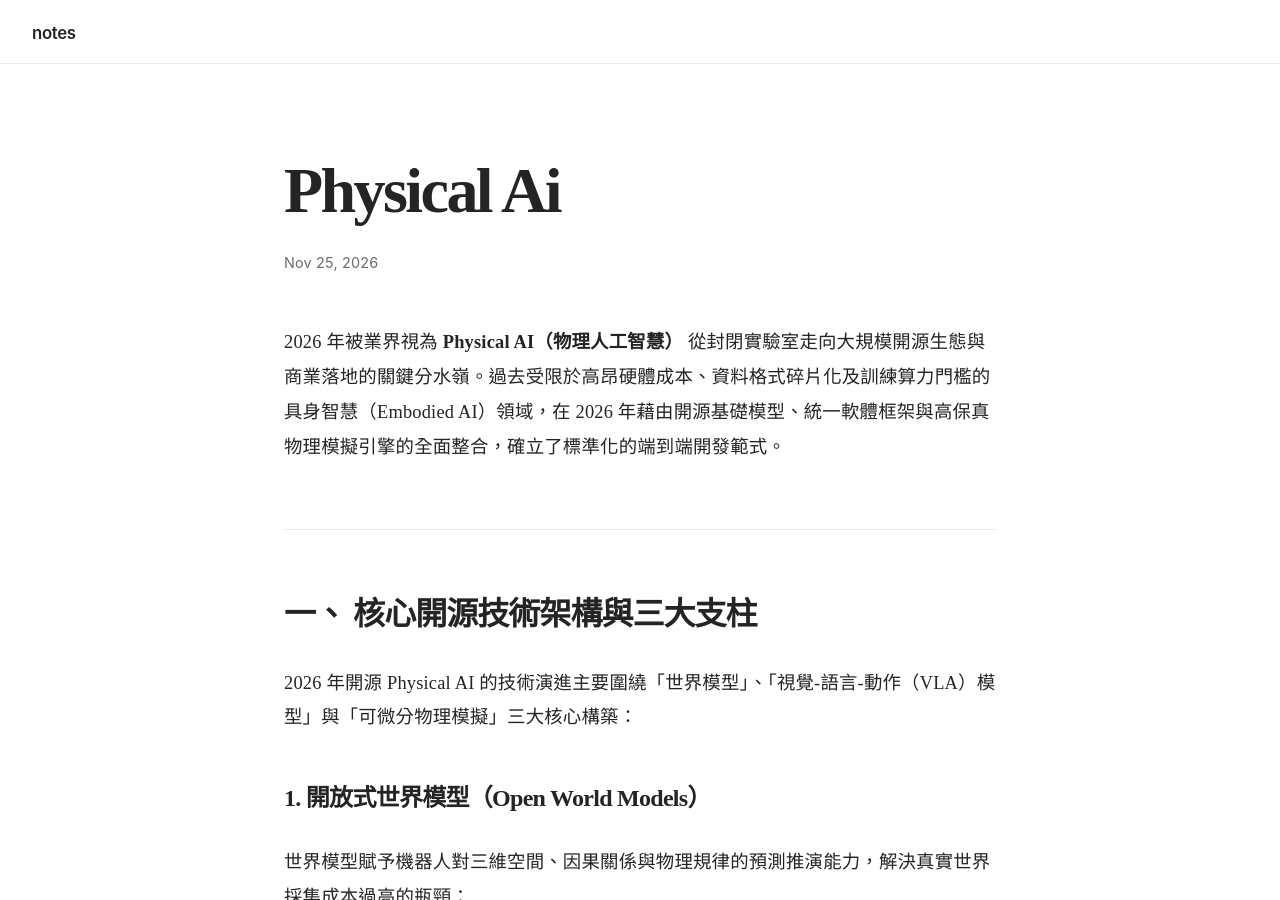
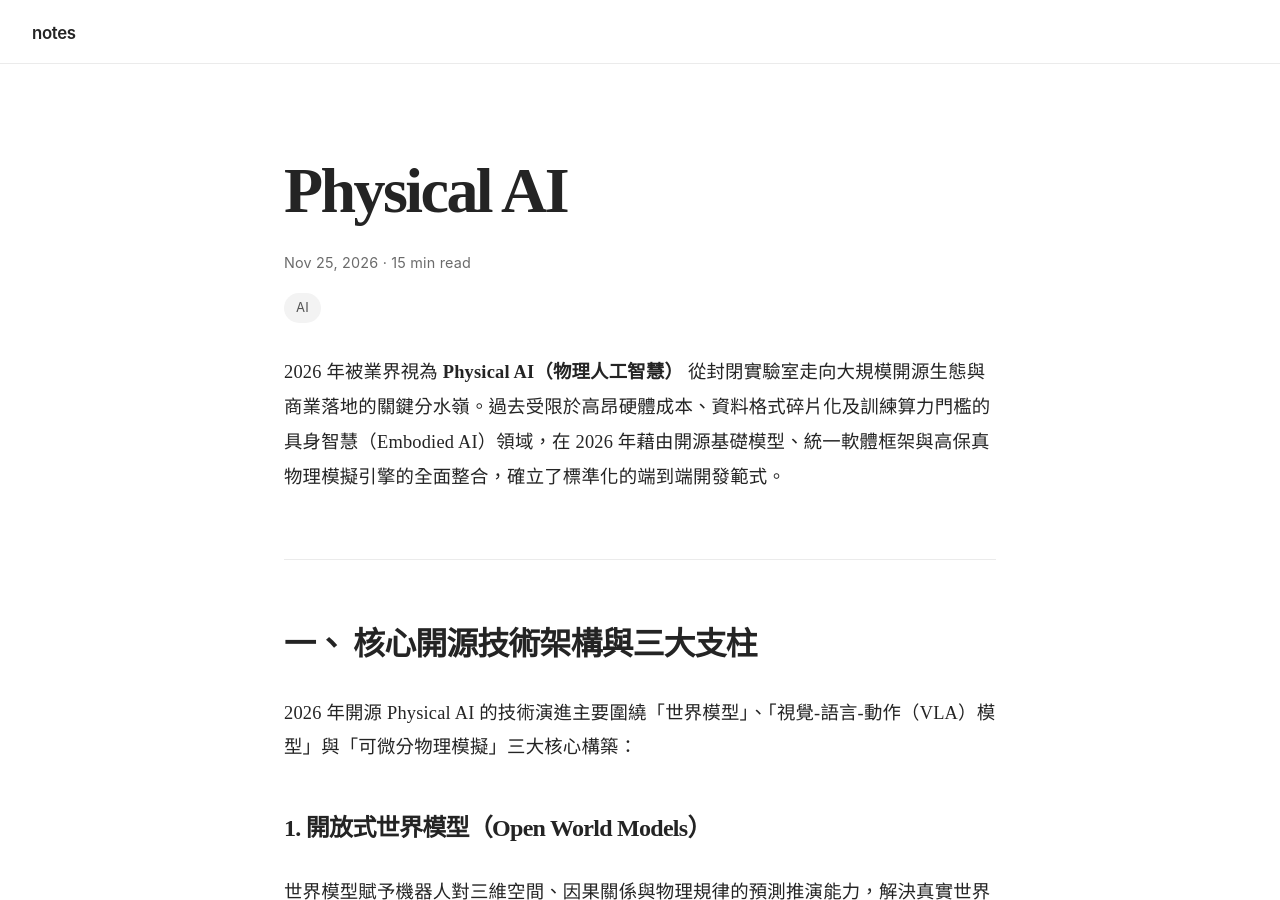
Before and after one commit to linjose/notes, a Jekyll site: the page built from _posts/2026-11-25-physical-ai.md, in a window 1280 px wide and 900 px high. Built offline with Jekyll 4.4.1, drawn with Linux system fonts in a browser that asks for light colours; our own code applies the rules of GitHub Pages for plain Markdown files.

Commit message:
Update 2026-11-25-physical-ai.md

```diff
--- a/_posts/2026-11-25-physical-ai.md
+++ b/_posts/2026-11-25-physical-ai.md
@@ -1,3 +1,13 @@
+---
+layout: post
+title: Physical AI
+date: 2026-11-25
+reading_time: 15 min read
+tags: [AI]
+excerpt:
+---
+
+
 2026 年被業界視為 **Physical AI（物理人工智慧）** 從封閉實驗室走向大規模開源生態與商業落地的關鍵分水嶺。過去受限於高昂硬體成本、資料格式碎片化及訓練算力門檻的具身智慧（Embodied AI）領域，在 2026 年藉由開源基礎模型、統一軟體框架與高保真物理模擬引擎的全面整合，確立了標準化的端到端開發範式。
 
 ---
```
